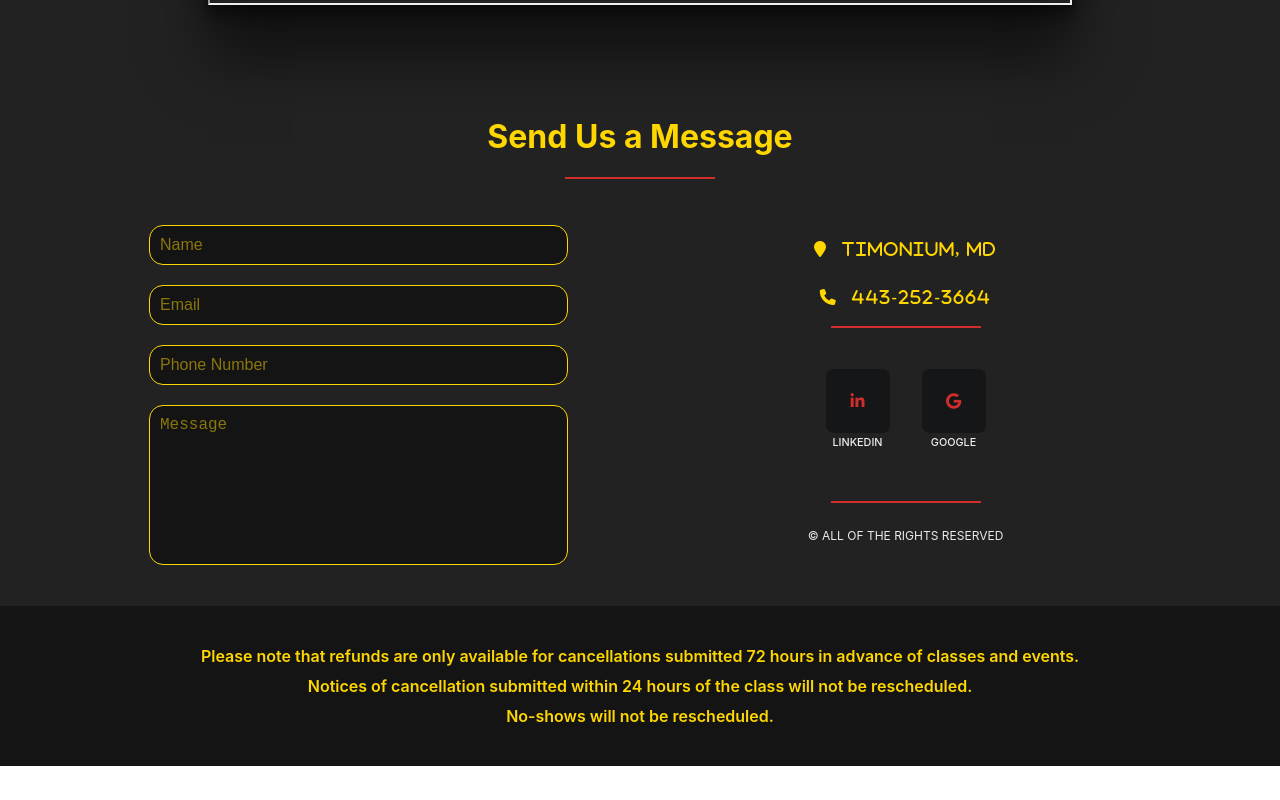
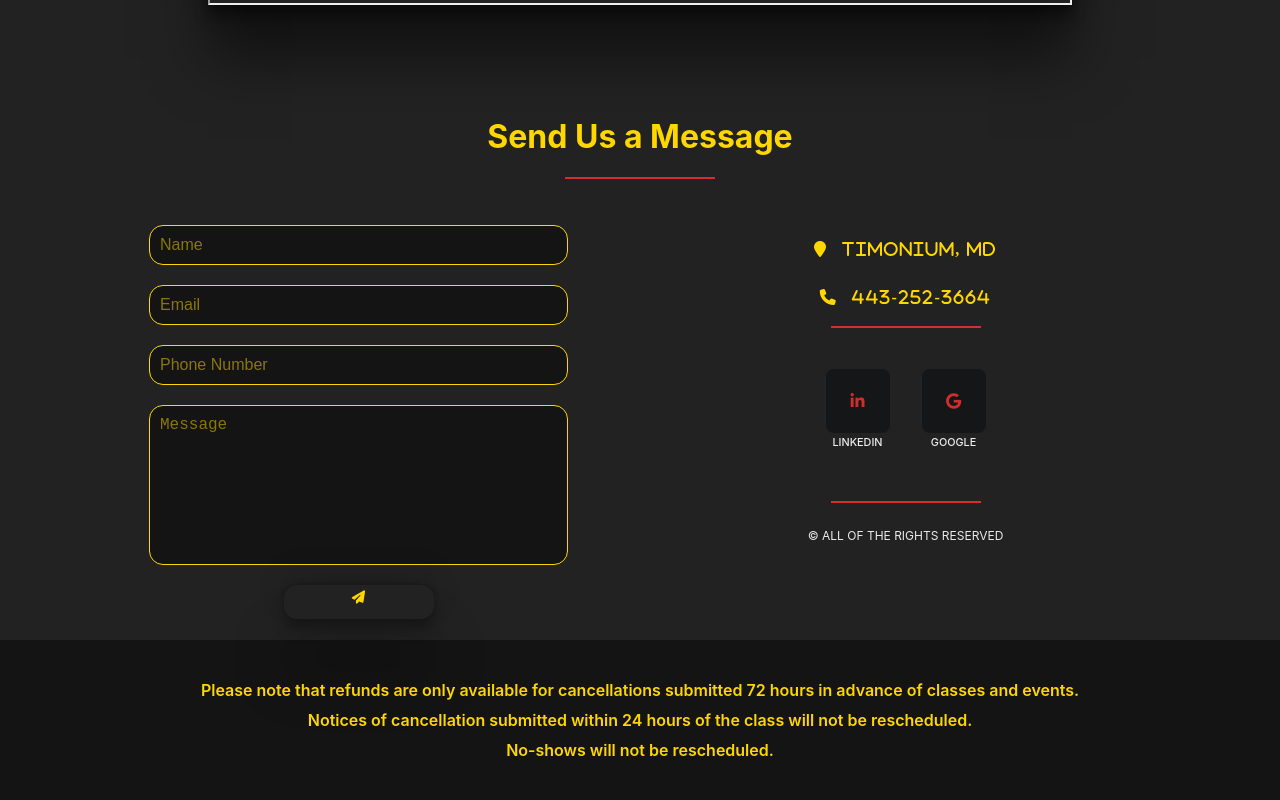
Before and after one commit to adinduokoro/Weapons-Training-and-Classes, a React (Create React App) app: page / in a window 1280 px wide. Shown: the part 2645-3445 px from the top of the page. Before the commit the page ends 3411 px from the top, so only its background shows below. Built offline with nearby package versions, Linux system fonts and the light colour scheme; grey boxes are pictures that could not be loaded.

Commit message:
Finished.
Need to touch up and it will be ready for client.

```diff
--- a/src/components/ContactUs.js
+++ b/src/components/ContactUs.js
@@ -14,7 +14,11 @@ const ContactUs = () => {
             <input type="text" className='input__field' placeholder='Email' />
             <input type="text" className='input__field' placeholder='Phone Number' />
             <textarea type="text" rows="4" placeholder='Message'></textarea>
-            {/* add button */}
+            <button class="send-button" id="submit" type="submit" value="SEND">
+              <div class="alt-send-button">
+                <i class="fa fa-paper-plane"></i><span class="send-text">SEND</span>
+              </div>
+            </button>
           </form>
         </div>
         <div className="contactUs__right">
--- a/src/index.css
+++ b/src/index.css
@@ -9,6 +9,8 @@
   width: 100%;
   height: 100%;
   overflow-x: hidden;
+  background-color: #222222;
+
 }
 
 body {
--- a/src/styles/ContactUs.css
+++ b/src/styles/ContactUs.css
@@ -65,6 +65,37 @@
   opacity: .5;
 }
 
+.send-button {
+  height: 34px;
+  width: 150px;
+  overflow: hidden;
+  transition: all .2s ease-in-out;
+  background-color: #222222;
+  border: none;
+  border-radius: 13px;
+  box-shadow: rgba(0, 0, 0, 0.25) 0px 54px 55px, rgba(0, 0, 0, 0.12) 0px -12px 30px, rgba(0, 0, 0, 0.12) 0px 4px 6px, rgba(0, 0, 0, 0.17) 0px 12px 13px, rgba(0, 0, 0, 0.09) 0px -3px 5px;
+
+}
+
+.alt-send-button {
+  width: 150px;
+  height: 34px;
+  margin-top: 5px;
+  transition: all .2s ease-in-out;
+  color: #ffd700;
+}
+
+.send-text {
+  display: block;
+  padding: 15px 0 20px 0;
+  font: 700 12px 'Lato', sans-serif;
+  letter-spacing: 2px;
+}
+
+.alt-send-button:hover {
+  transform: translate3d(0px, -25px, 0px);
+}
+
 
 .contactUs .contactUs__right{
   flex: 1;
```
